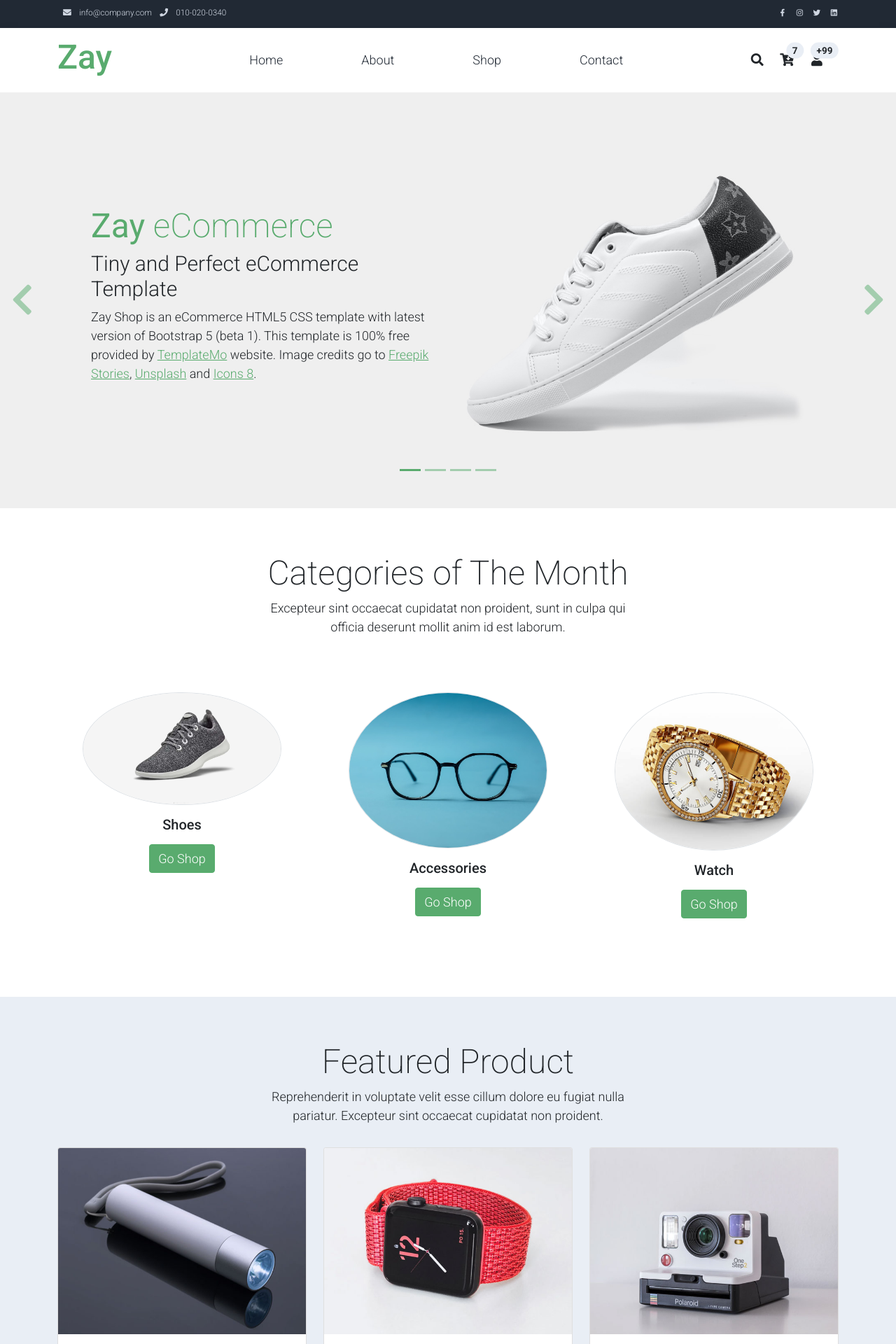
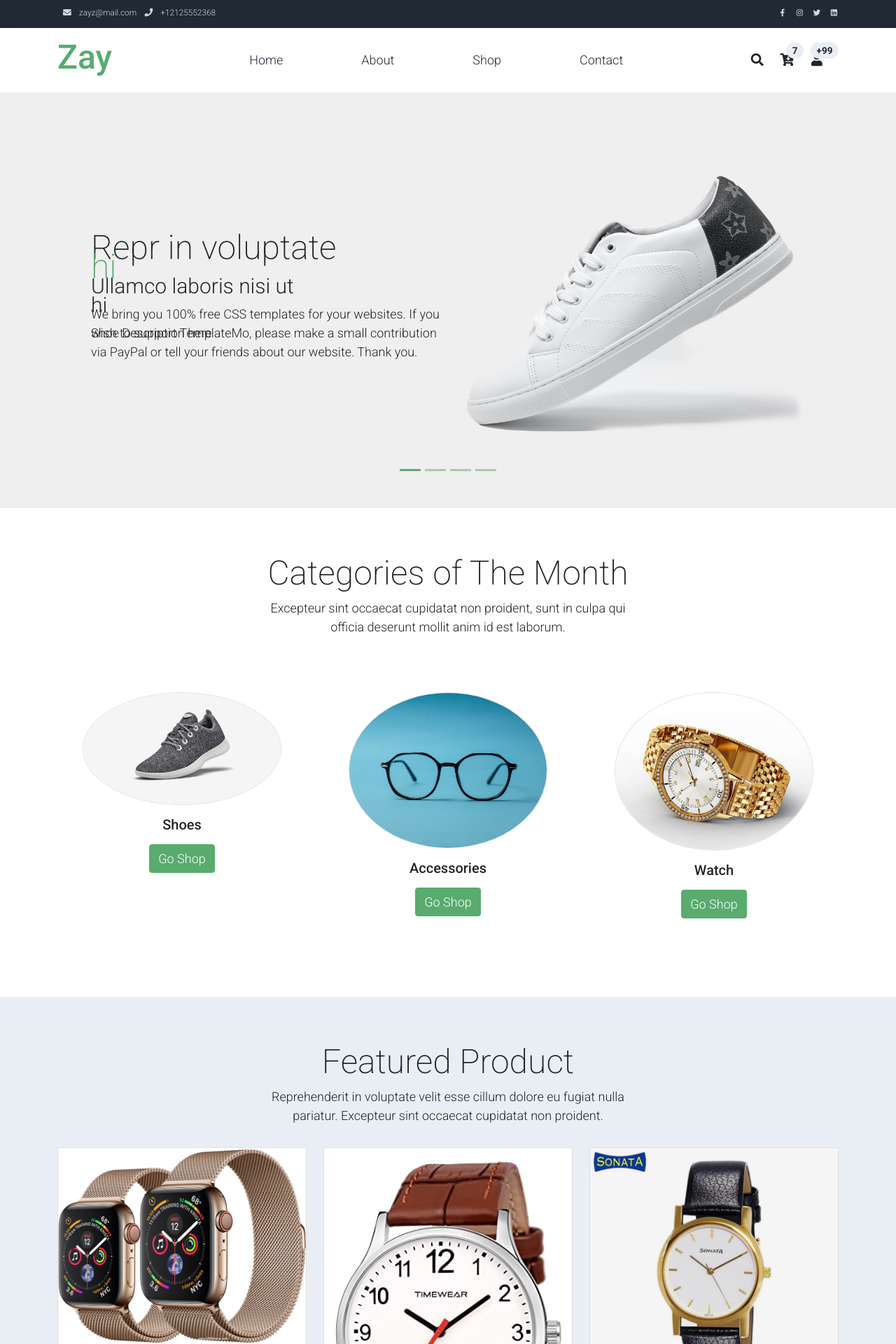
Before and after one commit to MOMO-1897/MOMO-1897-E-commerce_Shoe, a Django app: page / in a window 1280 px wide. Shown: the top 1920 px of the page at 70% size. Run offline with Django 4.2, Linux system fonts and the light colour scheme; data comes from the database, SQL or seed files in the repository; both versions use the stored data as it was after the commit; some libraries are stand-ins or nearby versions.

Commit message:
index done !!!

```diff
--- a/Template/base.html
+++ b/Template/base.html
@@ -28,14 +28,15 @@
 
 <body>
     <!-- Start Top Nav -->
+    {% for infos in info %}
     <nav class="navbar navbar-expand-lg bg-dark navbar-light d-none d-lg-block" id="templatemo_nav_top">
         <div class="container text-light">
             <div class="w-100 d-flex justify-content-between">
                 <div>
                     <i class="fa fa-envelope mx-2"></i>
-                    <a class="navbar-sm-brand text-light text-decoration-none" href="mailto:info@company.com">info@company.com</a>
+                    <a class="navbar-sm-brand text-light text-decoration-none" href="mailto:info@company.com">{{infos.mail}}</a>
                     <i class="fa fa-phone mx-2"></i>
-                    <a class="navbar-sm-brand text-light text-decoration-none" href="tel:010-020-0340">010-020-0340</a>
+                    <a class="navbar-sm-brand text-light text-decoration-none" href="tel:010-020-0340">{{infos.phone}}</a>
                 </div>
                 <div>
                     <a class="text-light" href="https://fb.com/templatemo" target="_blank" rel="sponsored"><i class="fab fa-facebook-f fa-sm fa-fw me-2"></i></a>
@@ -46,6 +47,7 @@
             </div>
         </div>
     </nav>
+    {% endfor %}
     <!-- Close Top Nav -->
 
 
@@ -113,46 +115,43 @@
     <footer class="bg-dark" id="tempaltemo_footer">
         <div class="container">
             <div class="row">
-
+                    {% for infos in info %}
                 <div class="col-md-4 pt-5">
                     <h2 class="h2 text-success border-bottom pb-3 border-light logo">Zay Shop</h2>
                     <ul class="list-unstyled text-light footer-link-list">
                         <li>
                             <i class="fas fa-map-marker-alt fa-fw"></i>
-                            123 Consectetur at ligula 10660
+                            {{infos.Location}}
+
                         </li>
                         <li>
                             <i class="fa fa-phone fa-fw"></i>
-                            <a class="text-decoration-none" href="tel:010-020-0340">010-020-0340</a>
+                            <a class="text-decoration-none" href="tel:010-020-0340">{{infos.mail}}</a>
                         </li>
                         <li>
                             <i class="fa fa-envelope fa-fw"></i>
-                            <a class="text-decoration-none" href="mailto:info@company.com">info@company.com</a>
+                            <a class="text-decoration-none" href="mailto:info@company.com">{{infos.phone}}</a>
                         </li>
                     </ul>
                 </div>
+                {% endfor %}
 
                 <div class="col-md-4 pt-5">
-                    <h2 class="h2 text-light border-bottom pb-3 border-light">Products</h2>
+                    <h2 class="h2 text-light border-bottom pb-3 border-light">Categories</h2>
                     <ul class="list-unstyled text-light footer-link-list">
-                        <li><a class="text-decoration-none" href="#">Luxury</a></li>
-                        <li><a class="text-decoration-none" href="#">Sport Wear</a></li>
-                        <li><a class="text-decoration-none" href="#">Men's Shoes</a></li>
-                        <li><a class="text-decoration-none" href="#">Women's Shoes</a></li>
-                        <li><a class="text-decoration-none" href="#">Popular Dress</a></li>
-                        <li><a class="text-decoration-none" href="#">Gym Accessories</a></li>
-                        <li><a class="text-decoration-none" href="#">Sport Shoes</a></li>
+                        {% for cat in categories %}
+                        <li><a class="text-decoration-none" href="#">{{cat.name}}</a></li>
+                        {% endfor %}
                     </ul>
                 </div>
 
                 <div class="col-md-4 pt-5">
                     <h2 class="h2 text-light border-bottom pb-3 border-light">Further Info</h2>
                     <ul class="list-unstyled text-light footer-link-list">
-                        <li><a class="text-decoration-none" href="#">Home</a></li>
-                        <li><a class="text-decoration-none" href="#">About Us</a></li>
-                        <li><a class="text-decoration-none" href="#">Shop Locations</a></li>
-                        <li><a class="text-decoration-none" href="#">FAQs</a></li>
-                        <li><a class="text-decoration-none" href="#">Contact</a></li>
+                        <li><a class="text-decoration-none" href="index.html">Home</a></li>
+                        <li><a class="text-decoration-none" href="about.html">About Us</a></li>
+                        <li><a class="text-decoration-none" href="shop.html">Shop</a></li>
+                        <li><a class="text-decoration-none" href="contact.html">Contact</a></li>
                     </ul>
                 </div>
 
--- a/Template/index.html
+++ b/Template/index.html
@@ -14,48 +14,47 @@
             {% endfor %}
         </ol>
         <div class="carousel-inner">
+            {% for sd in sliders %}
+            {% if forloop.counter0 == 0 %}
             <div class="carousel-item active">
                 <div class="container">
                     <div class="row p-5">
                         <div class="mx-auto col-md-8 col-lg-6 order-lg-last">
-                            <img class="img-fluid" src="./assets/img/banner_img_01.jpg" alt="">
+                            <img class="img-fluid" src="{{sd.pic.url}}" alt="">
                         </div>
                         <div class="col-lg-6 mb-0 d-flex align-items-center">
                             <div class="text-align-left align-self-center">
-                                <h1 class="h1 text-success"><b>Zay</b> eCommerce</h1>
-                                <h3 class="h2">Tiny and Perfect eCommerce Template</h3>
+                                <h1 class="h1 text-success">{{sd.Header}}</h1>
+                                <h3 class="h2">{{sd.SubHeader}}</h3>
                                 <p>
-                                    Zay Shop is an eCommerce HTML5 CSS template with latest version of Bootstrap 5 (beta 1).
-                                    This template is 100% free provided by <a rel="sponsored" class="text-success" href="https://templatemo.com" target="_blank">TemplateMo</a> website.
-                                    Image credits go to <a rel="sponsored" class="text-success" href="https://stories.freepik.com/" target="_blank">Freepik Stories</a>,
-                                    <a rel="sponsored" class="text-success" href="https://unsplash.com/" target="_blank">Unsplash</a> and
-                                    <a rel="sponsored" class="text-success" href="https://icons8.com/" target="_blank">Icons 8</a>.
+                                    {{sd.slug}}
                                 </p>
                             </div>
                         </div>
                     </div>
                 </div>
             </div>
+            {% else %}
             <div class="carousel-item">
                 <div class="container">
                     <div class="row p-5">
                         <div class="mx-auto col-md-8 col-lg-6 order-lg-last">
-                            <img class="img-fluid" src="./assets/img/banner_img_02.jpg" alt="">
+                            <img class="img-fluid" src="{{sd.pic.url}}" alt="">
                         </div>
                         <div class="col-lg-6 mb-0 d-flex align-items-center">
                             <div class="text-align-left">
-                                <h1 class="h1">Proident occaecat</h1>
-                                <h3 class="h2">Aliquip ex ea commodo consequat</h3>
+                                <h1 class="h1">{{sd.Header}}</h1>
+                                <h3 class="h2">{{sd.SubHeader}}</h3>
                                 <p>
-                                    You are permitted to use this Zay CSS template for your commercial websites.
-                                    You are <strong>not permitted</strong> to re-distribute the template ZIP file in any kind of template collection websites.
+                                     {{sd.slug}}
                                 </p>
                             </div>
                         </div>
                     </div>
                 </div>
             </div>
-            <div class="carousel-item">
+            {% endif %}
+            {% endfor %}
                 <div class="container">
                     <div class="row p-5">
                         <div class="mx-auto col-md-8 col-lg-6 order-lg-last">
@@ -75,12 +74,6 @@
                 </div>
             </div>
         </div>
-        <a class="carousel-control-prev text-decoration-none w-auto ps-3" href="#template-mo-zay-hero-carousel" role="button" data-bs-slide="prev">
-            <i class="fas fa-chevron-left"></i>
-        </a>
-        <a class="carousel-control-next text-decoration-none w-auto pe-3" href="#template-mo-zay-hero-carousel" role="button" data-bs-slide="next">
-            <i class="fas fa-chevron-right"></i>
-        </a>
     </div>
     <!-- End Banner Hero -->
 
@@ -98,11 +91,13 @@
         </div>
         <div class="row">
             {% for cat in categories %}
+            {% if cat.rating == 5 %}
             <div class="col-12 col-md-4 p-5 mt-3">
                 <a href="#"><img src="{{cat.pic.url}}" class="rounded-circle img-fluid border"></a>
                 <h5 class="text-center mt-3 mb-3">{{cat.name}} </h5>
                 <p class="text-center"><a class="btn btn-success">Go Shop</a></p>
             </div>
+            {% endif %}
             {% endfor %}
         </div>
     </section>
@@ -123,10 +118,11 @@
                 </div>
             </div>
             <div class="row">
+                {% for sb in subcategory %}
                 <div class="col-12 col-md-4 mb-4">
                     <div class="card h-100">
                         <a href="shop-single.html">
-                            <img src="{% static 'assets/img/feature_prod_01.jpg'%}" class="card-img-top" alt="...">
+                            <img src="{{sb.pic.url}}" class="card-img-top" alt="...">
                         </a>
                         <div class="card-body">
                             <ul class="list-unstyled d-flex justify-content-between">
@@ -137,64 +133,17 @@
                                     <i class="text-muted fa fa-star"></i>
                                     <i class="text-muted fa fa-star"></i>
                                 </li>
-                                <li class="text-muted text-right">$240.00</li>
+                                <li class="text-muted text-right">${{sb.price}}</li>
                             </ul>
-                            <a href="shop-single.html" class="h2 text-decoration-none text-dark">Gym Weight</a>
+                            <a href="shop-single.html" class="h2 text-decoration-none text-dark">{{sb.name}}</a>
                             <p class="card-text">
-                                Lorem ipsum dolor sit amet, consectetur adipisicing elit. Sunt in culpa qui officia deserunt.
+                                {{sb.slug}}
                             </p>
                             <p class="text-muted">Reviews (24)</p>
                         </div>
                     </div>
                 </div>
-                <div class="col-12 col-md-4 mb-4">
-                    <div class="card h-100">
-                        <a href="shop-single.html">
-                            <img src="{% static 'assets/img/feature_prod_02.jpg'%}" class="card-img-top" alt="...">
-                        </a>
-                        <div class="card-body">
-                            <ul class="list-unstyled d-flex justify-content-between">
-                                <li>
-                                    <i class="text-warning fa fa-star"></i>
-                                    <i class="text-warning fa fa-star"></i>
-                                    <i class="text-warning fa fa-star"></i>
-                                    <i class="text-muted fa fa-star"></i>
-                                    <i class="text-muted fa fa-star"></i>
-                                </li>
-                                <li class="text-muted text-right">$480.00</li>
-                            </ul>
-                            <a href="shop-single.html" class="h2 text-decoration-none text-dark">Cloud Nike Shoes</a>
-                            <p class="card-text">
-                                Aenean gravida dignissim finibus. Nullam ipsum diam, posuere vitae pharetra sed, commodo ullamcorper.
-                            </p>
-                            <p class="text-muted">Reviews (48)</p>
-                        </div>
-                    </div>
-                </div>
-                <div class="col-12 col-md-4 mb-4">
-                    <div class="card h-100">
-                        <a href="shop-single.html">
-                            <img src="{% static 'assets/img/feature_prod_03.jpg' %}" class="card-img-top" alt="...">
-                        </a>
-                        <div class="card-body">
-                            <ul class="list-unstyled d-flex justify-content-between">
-                                <li>
-                                    <i class="text-warning fa fa-star"></i>
-                                    <i class="text-warning fa fa-star"></i>
-                                    <i class="text-warning fa fa-star"></i>
-                                    <i class="text-warning fa fa-star"></i>
-                                    <i class="text-warning fa fa-star"></i>
-                                </li>
-                                <li class="text-muted text-right">$360.00</li>
-                            </ul>
-                            <a href="shop-single.html" class="h2 text-decoration-none text-dark">Summer Addides Shoes</a>
-                            <p class="card-text">
-                                Curabitur ac mi sit amet diam luctus porta. Phasellus pulvinar sagittis diam, et scelerisque ipsum lobortis nec.
-                            </p>
-                            <p class="text-muted">Reviews (74)</p>
-                        </div>
-                    </div>
-                </div>
+                {% endfor %}
             </div>
         </div>
     </section>
--- a/blog/settings.py
+++ b/blog/settings.py
@@ -120,6 +120,7 @@
 
 STATIC_URL = 'static/'
 STATICFILES_DIRS = [BASE_DIR / "static"]
+MEDIA_URL = '/images/'
 # Default primary key field type
 # https://docs.djangoproject.com/en/4.1/ref/settings/#default-auto-field
 
--- a/home/admin.py
+++ b/home/admin.py
@@ -4,3 +4,4 @@
 admin.site.register(Category)
 admin.site.register(SubCategory)
 admin.site.register(Slider)
+admin.site.register(Info)
--- a/home/urls.py
+++ b/home/urls.py
@@ -1,5 +1,7 @@
 from .views import *
 from django.urls import path
+from django.conf import settings
+from django.conf.urls.static import static
 
 urlpatterns = [
    path('', Index.as_view(), name='index'),
@@ -8,3 +10,5 @@
    path('shop.html', Shop.as_view(), name='shop'),
    path('contact.html', Contact.as_view(), name='shop')
 ]
+urlpatterns += static(settings.STATIC_URL, document_root=settings.STATIC_ROOT)
+urlpatterns += static(settings.MEDIA_URL, document_root=settings.MEDIA_ROOT)
--- a/home/views.py
+++ b/home/views.py
@@ -13,6 +13,8 @@
     def get(self, request):
         self.views['categories'] = Category.objects.all()
         self.views['sliders'] = Slider.objects.all()
+        self.views['subcategory'] = SubCategory.objects.all()
+        self.views['info'] = Info.objects.all()
         return render(request, 'index.html', self.views)
 
 
@@ -32,19 +34,3 @@
 
     def get(self, request):
         return render(request, 'contact.html')
-
-
-class Counter:
-    count = 0
-
-    def increment(self):
-        self.count += 1
-        return ''
-
-    def decrement(self):
-        self.count -= 1
-        return ''
-
-    def double(self):
-        self.count *= 2
-        return ''
```
Also changed, not shown: home/models.py (+17 -2 lines), db.sqlite3, home/migrations/0008_subcategory_price.py (added), home/migrations/0009_category_rating.py (added), home/migrations/0010_contact_alter_subcategory_rating.py (added), home/migrations/0011_rename_contact_info.py (added).
